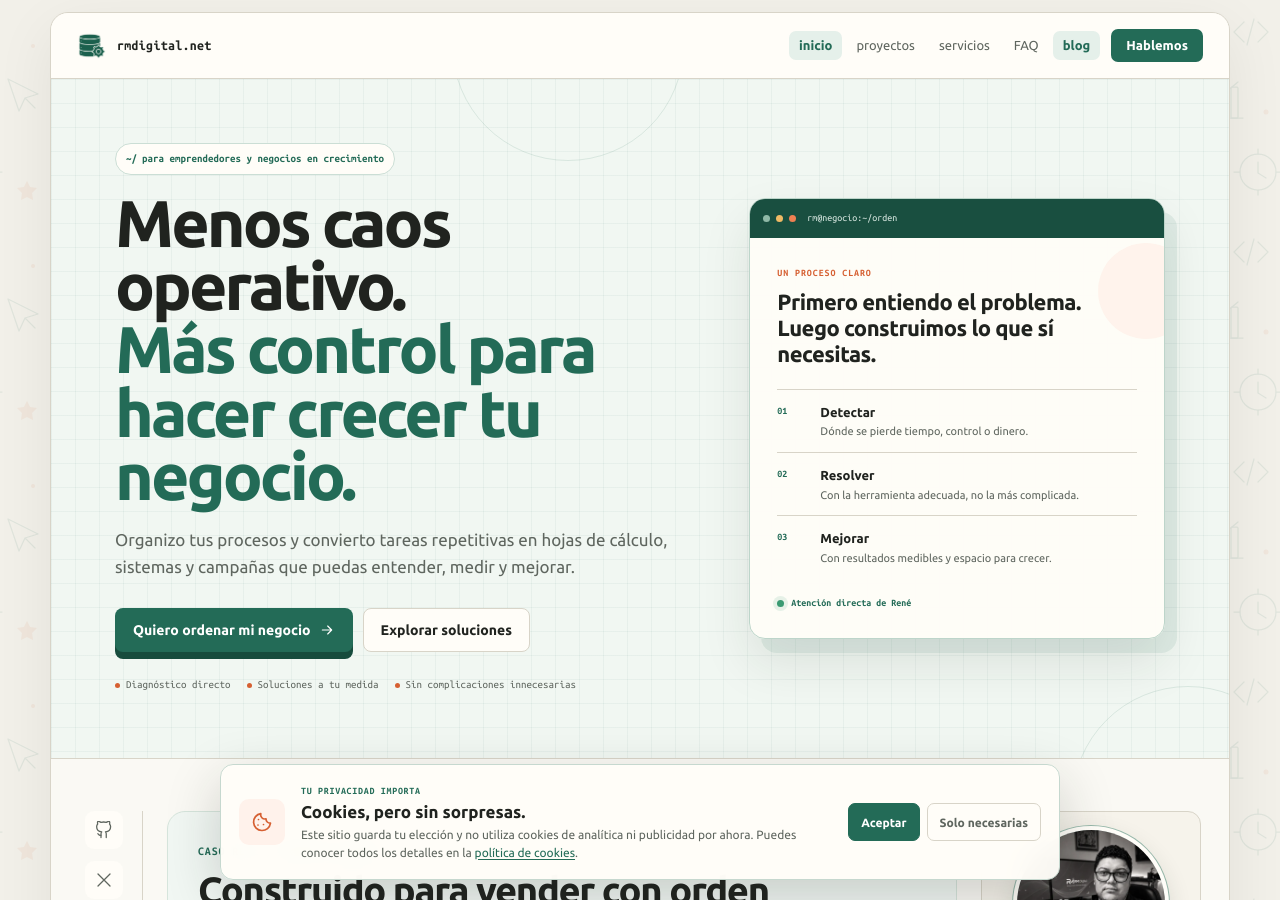
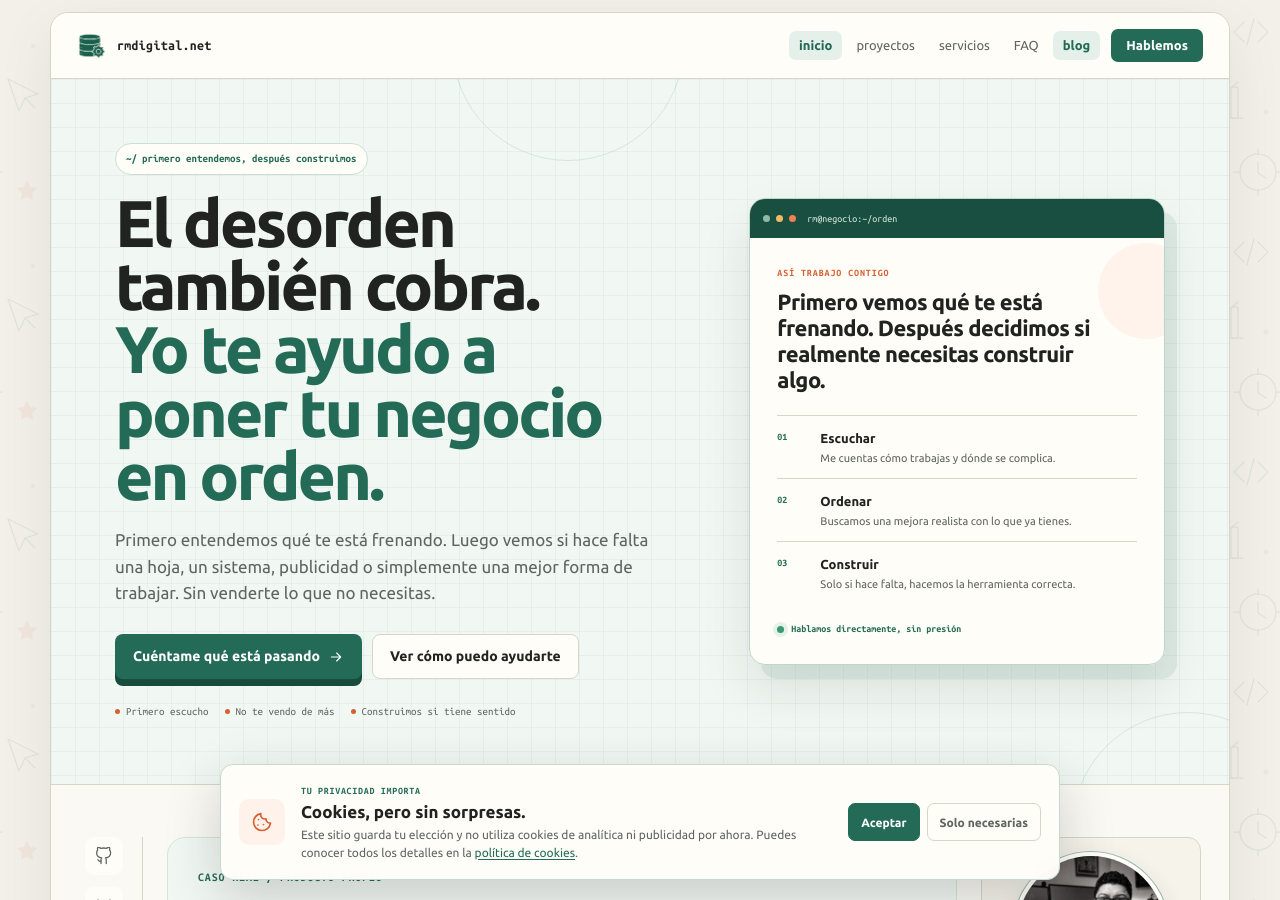
Before and after one commit to renedev0284-creator/rmdigitalnet, a Jekyll site: the page built from index.md, in a window 1280 px wide and 900 px high. Built offline with Jekyll 4.4.1, drawn with Linux system fonts in a browser that asks for light colours.

Commit message:
Da una voz mas humana al hero

```diff
--- a/_layouts/home.html
+++ b/_layouts/home.html
@@ -4,20 +4,20 @@ layout: default
   <section id="inicio" class="hero" aria-labelledby="hero-title">
     <div class="hero-inner">
       <div class="hero-copy">
-        <p class="eyebrow"><span aria-hidden="true">~/</span> para emprendedores y negocios en crecimiento</p>
+        <p class="eyebrow"><span aria-hidden="true">~/</span> primero entendemos, después construimos</p>
         <h1 id="hero-title" class="main">
           {{ page.hero_title }}
           <span>{{ page.hero_highlight }}</span>
         </h1>
         <p class="sub">{{ page.hero_sub }}</p>
         <div class="hero-actions">
-          <a class="button button--primary" href="mailto:{{ site.author.email }}?subject=Quiero%20ordenar%20mi%20negocio">Quiero ordenar mi negocio {% include icon.html name="arrow-right" size=16 %}</a>
-          <a class="button button--ghost" href="#servicios">Explorar soluciones</a>
+          <a class="button button--primary" href="mailto:{{ site.author.email }}?subject=Quiero%20contarte%20qué%20pasa%20en%20mi%20negocio">Cuéntame qué está pasando {% include icon.html name="arrow-right" size=16 %}</a>
+          <a class="button button--ghost" href="#servicios">Ver cómo puedo ayudarte</a>
         </div>
         <ul class="hero-assurances" aria-label="Cómo trabajo">
-          <li><span aria-hidden="true"></span> Diagnóstico directo</li>
-          <li><span aria-hidden="true"></span> Soluciones a tu medida</li>
-          <li><span aria-hidden="true"></span> Sin complicaciones innecesarias</li>
+          <li><span aria-hidden="true"></span> Primero escucho</li>
+          <li><span aria-hidden="true"></span> No te vendo de más</li>
+          <li><span aria-hidden="true"></span> Construimos si tiene sentido</li>
         </ul>
       </div>
 
@@ -27,23 +27,23 @@ layout: default
           <code>rm@negocio:~/orden</code>
         </div>
         <div class="diagnostic-body">
-          <p class="diagnostic-kicker">Un proceso claro</p>
-          <h2>Primero entiendo el problema. Luego construimos lo que sí necesitas.</h2>
+          <p class="diagnostic-kicker">Así trabajo contigo</p>
+          <h2>Primero vemos qué te está frenando. Después decidimos si realmente necesitas construir algo.</h2>
           <ol class="diagnostic-steps">
             <li>
               <span class="step-number">01</span>
-              <div><strong>Detectar</strong><small>Dónde se pierde tiempo, control o dinero.</small></div>
+              <div><strong>Escuchar</strong><small>Me cuentas cómo trabajas y dónde se complica.</small></div>
             </li>
             <li>
               <span class="step-number">02</span>
-              <div><strong>Resolver</strong><small>Con la herramienta adecuada, no la más complicada.</small></div>
+              <div><strong>Ordenar</strong><small>Buscamos una mejora realista con lo que ya tienes.</small></div>
             </li>
             <li>
               <span class="step-number">03</span>
-              <div><strong>Mejorar</strong><small>Con resultados medibles y espacio para crecer.</small></div>
+              <div><strong>Construir</strong><small>Solo si hace falta, hacemos la herramienta correcta.</small></div>
             </li>
           </ol>
-          <p class="diagnostic-status"><span aria-hidden="true"></span> Atención directa de René</p>
+          <p class="diagnostic-status"><span aria-hidden="true"></span> Hablamos directamente, sin presión</p>
         </div>
       </aside>
     </div>
--- a/index.md
+++ b/index.md
@@ -5,9 +5,9 @@ description: >-
   René Moya ayuda a emprendedores, micro y medianas empresas a organizar procesos, controlar gastos, crear herramientas, mejorar su marketing y tomar decisiones con mayor claridad.
 permalink: /
 
-hero_title: "Menos caos operativo."
-hero_highlight: "Más control para hacer crecer tu negocio."
-hero_sub: "Organizo tus procesos y convierto tareas repetitivas en hojas de cálculo, sistemas y campañas que puedas entender, medir y mejorar."
+hero_title: "El desorden también cobra."
+hero_highlight: "Yo te ayudo a poner tu negocio en orden."
+hero_sub: "Primero entendemos qué te está frenando. Luego vemos si hace falta una hoja, un sistema, publicidad o simplemente una mejor forma de trabajar. Sin venderte lo que no necesitas."
 
 now_status: "Producto propio · disponible"
 now_title: "TopoApp: orden para negocios que venden por WhatsApp"
```
